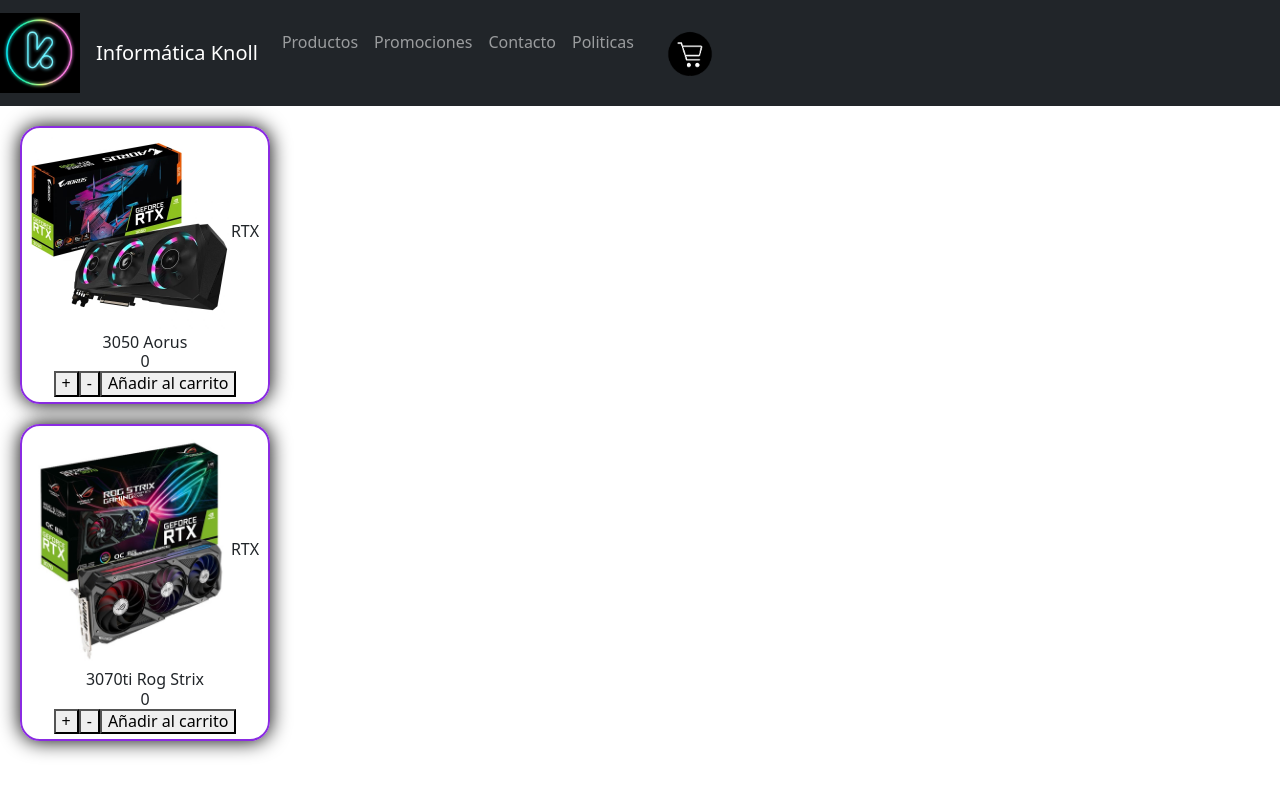
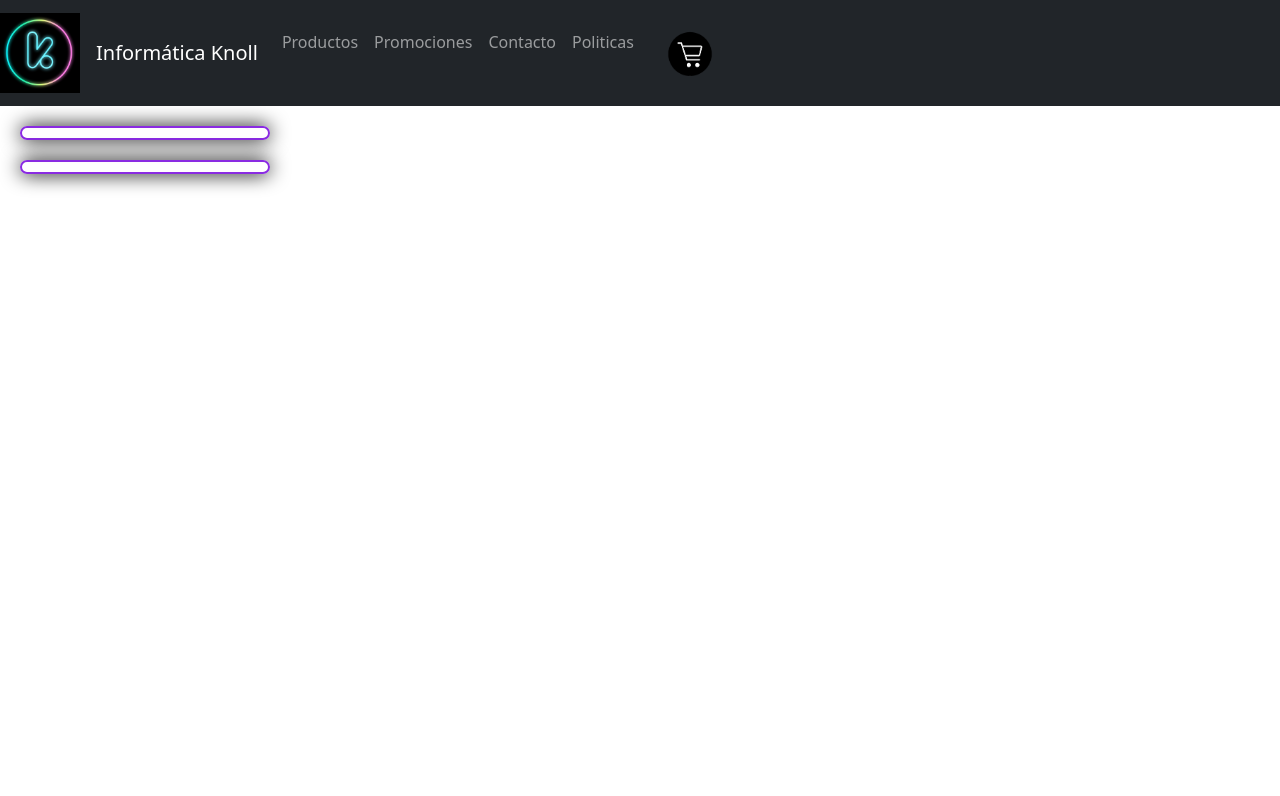
Before and after one commit to gonzaloKnollDev/tiendainformaticaknoll, a React (Create React App) app: page / in a window 1280 px wide. Shown: the top 796 px of the page. Built offline with nearby package versions, Linux system fonts and the light colour scheme.

Commit message:
5ta entrega

```diff
--- a/src/App.js
+++ b/src/App.js
@@ -2,16 +2,15 @@ import logo from './logo.svg';
 import './App.css';
 import 'bootstrap/dist/css/bootstrap.min.css';
 import Menu from './Components/Navbar/Navbar';
-import {Itemlist} from './Components/ItemListContainer/ItemListContainer';
-import aorus3050 from '../src/img/aorus3050.jpg';
-import asus3070ti from '../src/img/asus3070ti.jpg';
+import {ItemlistConteiner} from './Components/ItemListContainer/ItemListContainer';
 
 function App() {
+
+
   return (
     <div className="App">
        <Menu/>
-       <Itemlist greeting="RTX 3050 Aorus" imagen={aorus3050} style={'greeting'} stylePlacas={'placas'}/>
-       <Itemlist greeting="RTX 3070ti Rog Strix" imagen={asus3070ti} style={'greeting'} stylePlacas={'placas'}/>
+       <ItemlistConteiner/>
     </div>
   );
 }
--- /dev/null
+++ b/src/Components/ItemList/ItemList.jsx
@@ -0,0 +1,40 @@
+import { ItemCount } from "../ItemCount/ItemCount";
+import React from "react";
+import { useState } from "react";
+import { useEffect } from "react";
+
+export const ItemList = ({producto})=>{
+    const [productos,setProductos]= useState([]);
+    const obtenerProductos=()=>{
+        return new Promise((resolve,reject)=>{
+                setTimeout(()=>{
+                    resolve(producto)
+                },2000);
+            })
+        }
+
+        useEffect(()=>{
+            const FuncionAsincronica = async()=>{
+                try{
+                    const listado = await obtenerProductos();
+                    setProductos(listado);
+                } catch (error){
+                    console.log("hubo un error")
+                }
+            }
+            FuncionAsincronica();
+        },[])
+
+
+        return(
+            <div className="greeting">
+                    {productos.length>0 &&
+                    <>
+                    <img src={producto.imagen} className={'placas'}/>
+                    {producto.greeting}
+                    <ItemCount stock={10} initial={0} onAdd={producto.agregarProducto}/>
+                    </>
+                    }
+            </div>
+            )
+    }
--- a/src/Components/ItemListContainer/ItemListContainer.jsx
+++ b/src/Components/ItemListContainer/ItemListContainer.jsx
@@ -1,15 +1,25 @@
-import { ItemCount } from "../ItemCount/ItemCount";
+import { ItemList } from "../ItemList/ItemList";
+import aorus3050 from '../../../src/img/aorus3050.jpg'
+import asus3070ti from '../../../src/img/asus3070ti.jpg';
+
+const Arregloproductos=[
+    {greeting:'RTX 3050 Aorus',
+      imagen:aorus3050,
+    },
+    {greeting:'RTX 3070 ti Asus',
+      imagen:asus3070ti,
+    }
+  ]
 
 const agregarProducto=()=>{
-    return "hola";
+    //funcion para cantidad en carrito
 }
 
-export const Itemlist = ({greeting,imagen,style,stylePlacas})=>{
+export const ItemlistConteiner = ({producto})=>{
     return(
-        <h1 className={style}>
-            <img src={imagen} className={stylePlacas}/>
-            {greeting}
-            <ItemCount stock={10} initial={0} onAdd={agregarProducto}/>
-        </h1>
+        <>
+            <ItemList producto={Arregloproductos[0]}/>
+            <ItemList producto={Arregloproductos[1]}/>
+        </>
     )
 }
```
